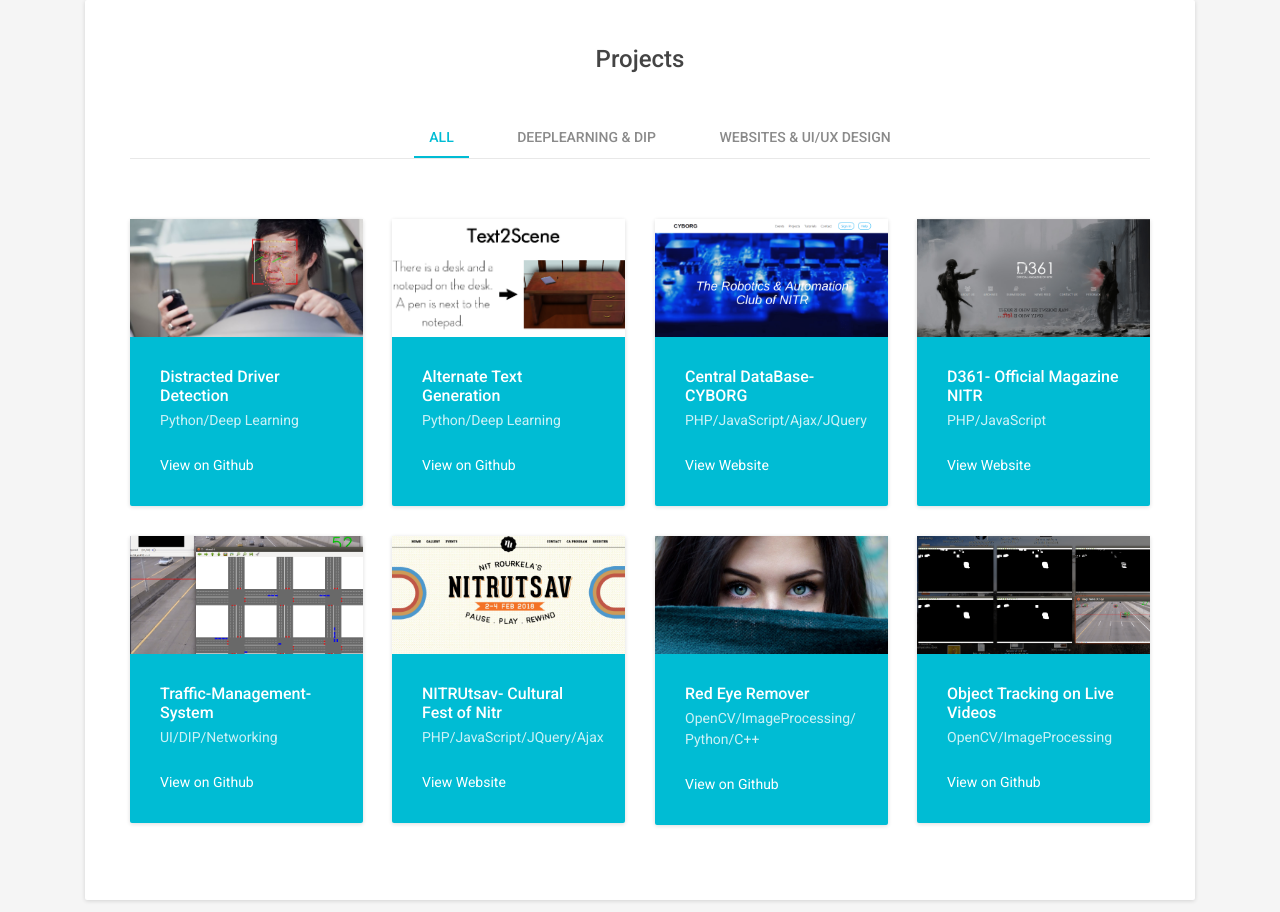
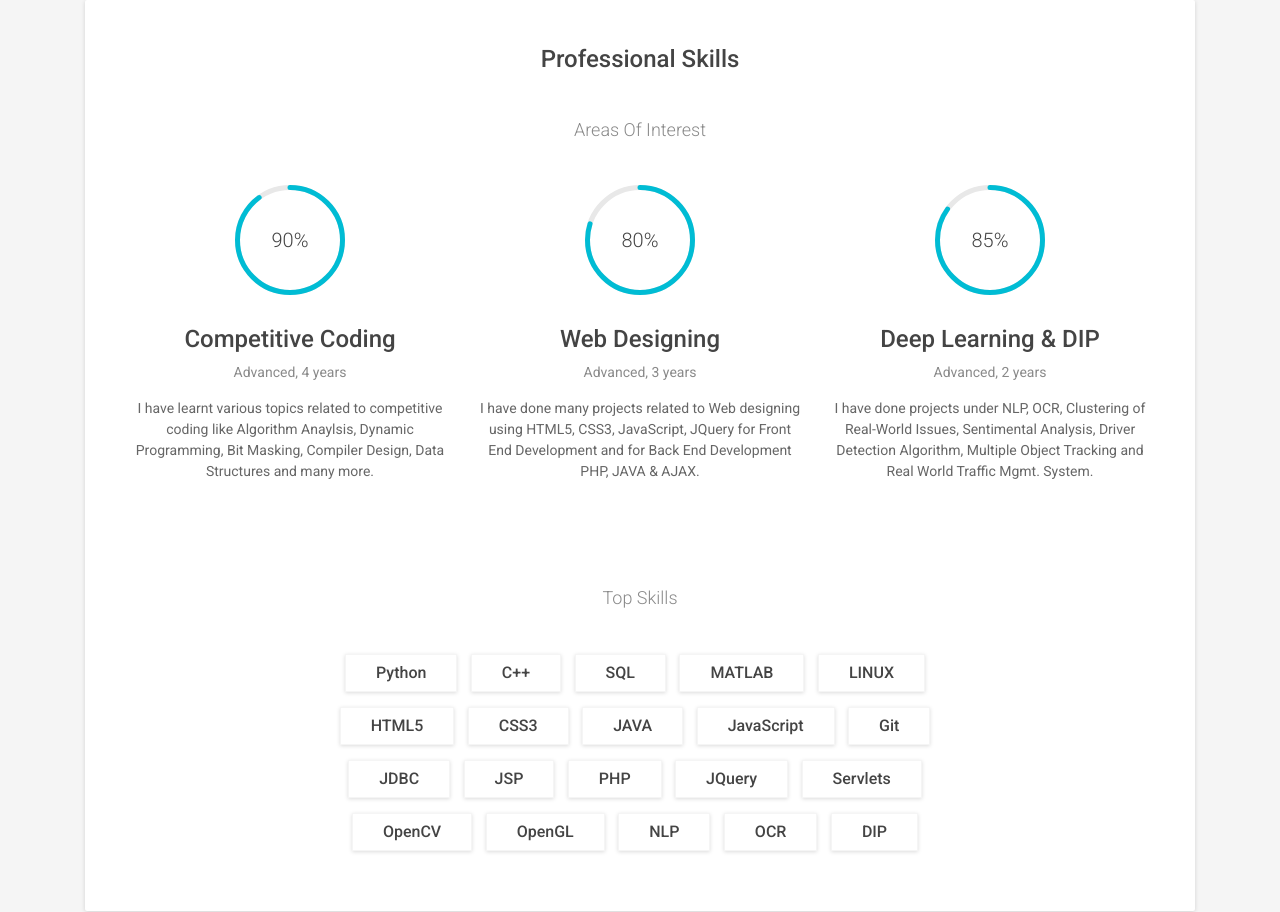
Before and after one commit to CodeRex7/soumyagourab, a plain HTML site: page index.html in a window 1280 px wide. Shown: the part 1248-2160 px from the top of the page. Drawn offline with Linux system fonts and the light colour scheme.

Commit message:
Add Skills

```diff
--- a/index.html
+++ b/index.html
@@ -67,7 +67,7 @@
                         <li class="nav-item"><a class="scrollto nav-link" href="#experiences-section">Experiences</a></li>
                         <li class="nav-item"><a class="scrollto nav-link" href="#education-section">Education</a></li>
                         <li class="nav-item"><a class="scrollto nav-link" href="#skills-section">Skills</a></li>
-                        <li class="nav-item"><a class="scrollto nav-link" href="#testimonials-section">Testimonials</a></li>
+                       <!-- <li class="nav-item"><a class="scrollto nav-link" href="#testimonials-section">Testimonials</a></li>-->
                         <li class="nav-item"><a class="scrollto nav-link" href="#portfolio-section">Projects</a></li>
                         <li class="nav-item"><a class="scrollto nav-link" href="#contact-section">Contact</a></li>
                     </ul><!--//page-nav-->
@@ -124,6 +124,85 @@
 
             </div><!--//row-->
         </section><!--//section-->
+
+
+
+        <section id="skills-section" class="skills-section section text-center">
+            <h2 class="section-title">Professional Skills</h2>
+            <div class="top-skills">
+                <h3 class="subtitle">Areas Of Interest</h3>
+                <div class="row">
+                    <div class="item col-12 col-md-4">
+                        <div class="item-inner">
+                            <div class="chart-easy-pie text-center">
+                                <div class="chart-theme-1 chart" data-percent="90"><span>98</span>%</div>
+                            </div>
+                            <h4 class="skill-name">Competitive Coding</h4>
+                            <div class="level">Advanced, 4 years</div>
+                            <div class="desc">
+                                I have learnt various topics related to competitive coding like Algorithm Anaylsis,
+                                Dynamic Programming, Bit Masking, Compiler Design, Data Structures and many more.
+                            </div>
+                        </div><!--//item-inner-->
+                    </div><!--//item-->
+                    <div class="item col-12 col-md-4">
+                        <div class="item-inner">
+                            <div class="chart-easy-pie text-center">
+                                <div class="chart-theme-1 chart" data-percent="80"><span>80</span>%</div>
+                            </div>
+                            <h4 class="skill-name">Web Designing</h4>
+                            <div class="level">Advanced, 3 years</div>
+                            <div class="desc">
+                                I have done many projects related to Web designing using HTML5, CSS3, JavaScript, JQuery for Front End Development and for Back End Development PHP, JAVA & AJAX.
+                            </div>
+                        </div><!--//item-inner-->
+                    </div><!--//item-->
+                    <div class="item col-12 col-md-4">
+                        <div class="item-inner">
+                            <div class="chart-easy-pie text-center">
+                                <div class="chart-theme-1 chart" data-percent="85"><span>85</span>%</div>
+                            </div>
+                            <h4 class="skill-name">Deep Learning &amp; DIP</h4>
+                            <div class="level">Advanced, 2 years</div>
+                            <div class="desc">
+                                I have done projects under NLP, OCR, Clustering of Real-World Issues, Sentimental Analysis, Driver Detection Algorithm, Multiple Object Tracking and Real World Traffic Mgmt. System.
+                            </div>
+                        </div><!--//item-inner-->
+                    </div><!--//item-->
+                </div><!--//row-->
+            </div><!--//top-skills-->
+
+            <div class="other-skills">
+                <h3 class="subtitle">Top Skills</h3>
+                <div class="misc-skills">
+                    <span class="skill-tag">Python</span>
+                    <span class="skill-tag">C++</span>
+                    <span class="skill-tag">SQL</span>
+                    <span class="skill-tag">MATLAB</span>
+                    <span class="skill-tag">LINUX</span>
+                    <br>
+                    <span class="skill-tag">HTML5</span>
+                    <span class="skill-tag">CSS3</span>
+                    <span class="skill-tag">JAVA</span>
+                    <span class="skill-tag">JavaScript</span>
+                    <span class="skill-tag">Git</span>
+                    <br>
+                    <span class="skill-tag">JDBC</span>
+                    <span class="skill-tag">JSP</span>
+                    <span class="skill-tag">PHP</span>
+                    <span class="skill-tag">JQuery</span>
+                    <span class="skill-tag">Servlets</span>
+                    <br>
+                    <span class="skill-tag">OpenCV</span>
+                    <span class="skill-tag">OpenGL</span>
+                    <span class="skill-tag">NLP</span>
+                    <span class="skill-tag">OCR</span>
+                    <span class="skill-tag">DIP</span>
+                </div>
+            </div><!--//other-skills-->
+
+        </section><!--//skills-section-->
+
 
 
         <section id="portfolio-section" class="portfolio-section section">
```
